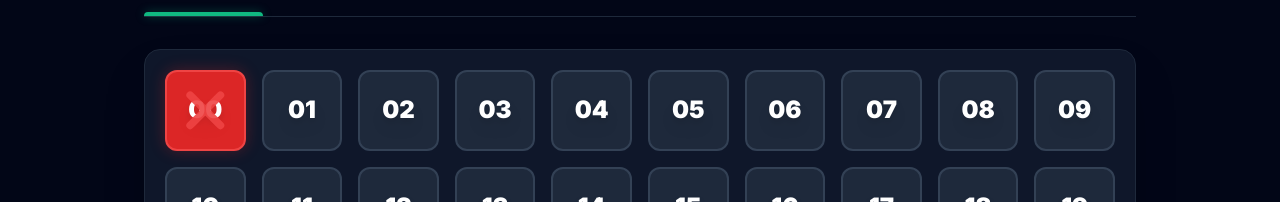
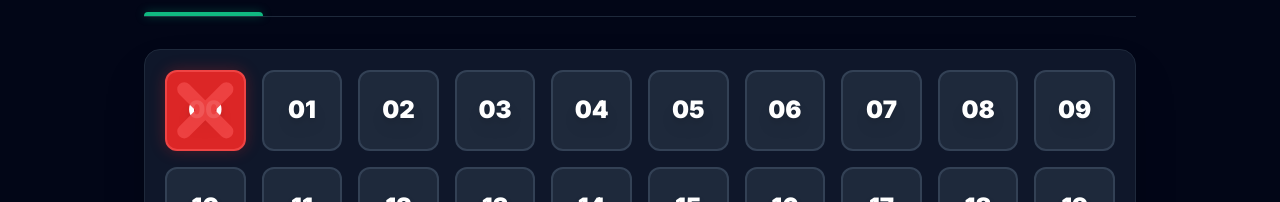
Before and after one commit to newxmkxkombat-coder/RifasMaster, a React (Vite) app: page / in a window 1280 px wide. Both pictures are taken after a click on the button "00". Shown: the part 129-331 px from the top of the page. Built offline with nearby package versions, Linux system fonts and the light colour scheme.

Commit message:
Update TicketGrid.tsx

```diff
--- a/components/TicketGrid.tsx
+++ b/components/TicketGrid.tsx
@@ -1,3 +1,4 @@
+
 import React from 'react';
 import { Ticket, TicketStatus } from '../types';
 import { STATUS_COLORS } from '../constants';
@@ -60,12 +61,12 @@ const TicketGrid: React.FC<TicketGridProps> = ({ tickets, onToggleTicket, swappi
               {ticket.id}
             </span>
 
-            {/* The "X" overlay - Emerald for current user's tickets, Red for others */}
+            {/* The "X" overlay - Now larger and with thicker stroke to 'cover' the number */}
             {isOccupied && !isSwappingSource && (
-               <div className="absolute inset-0 z-20 flex items-center justify-center pointer-events-none">
+               <div className="absolute inset-0 z-20 flex items-center justify-center pointer-events-none overflow-hidden">
                   <X
-                    className={`w-full h-full opacity-90 p-1 sm:p-2 ${belongsToActiveUser ? 'text-emerald-400' : 'text-red-500'}`}
-                    strokeWidth={isFullScreen ? 4 : 3}
+                    className={`w-full h-full opacity-90 scale-110 ${belongsToActiveUser ? 'text-emerald-400' : 'text-red-500'}`}
+                    strokeWidth={isFullScreen ? 5 : 4}
                   />
                </div>
             )}
```
